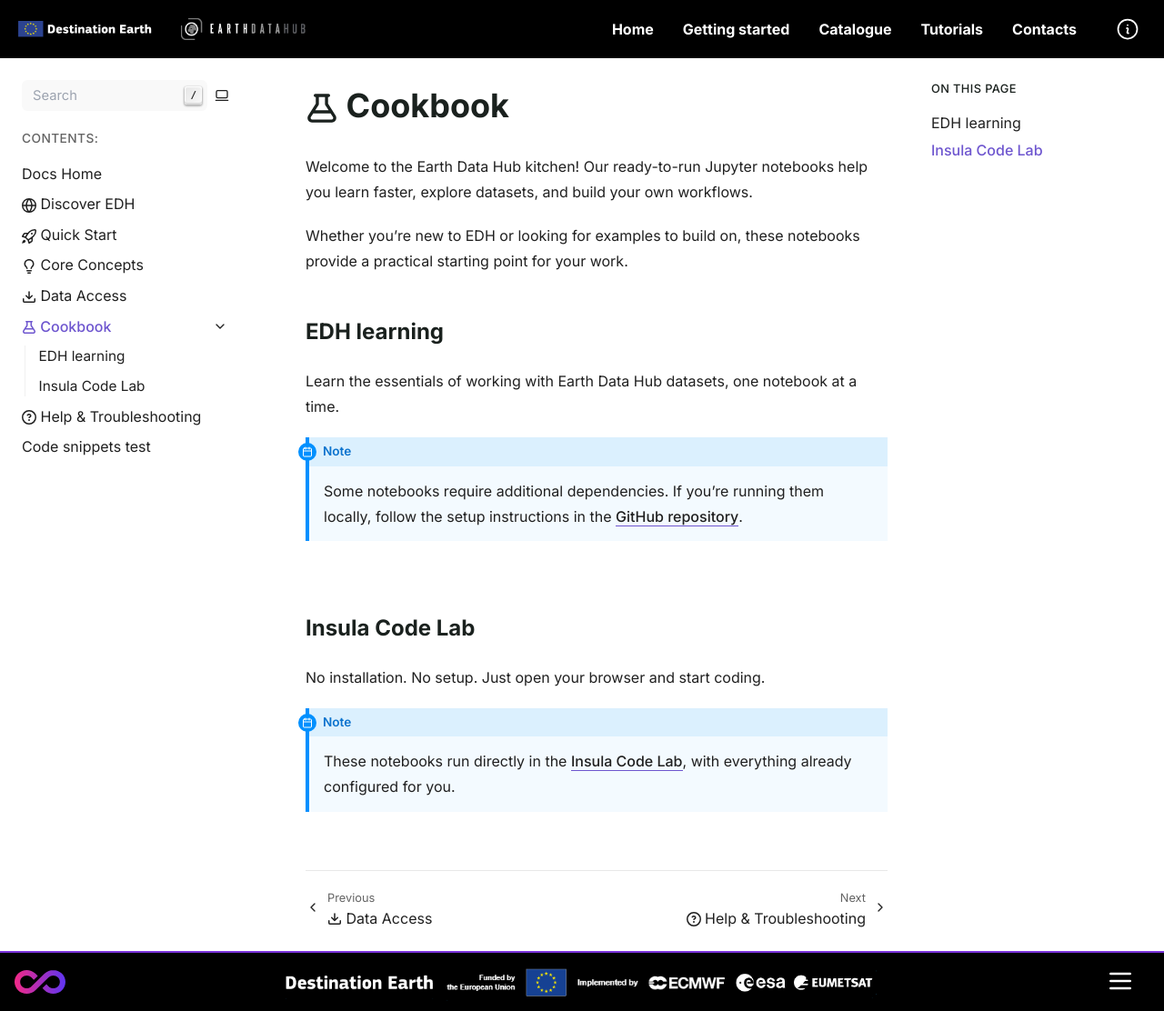
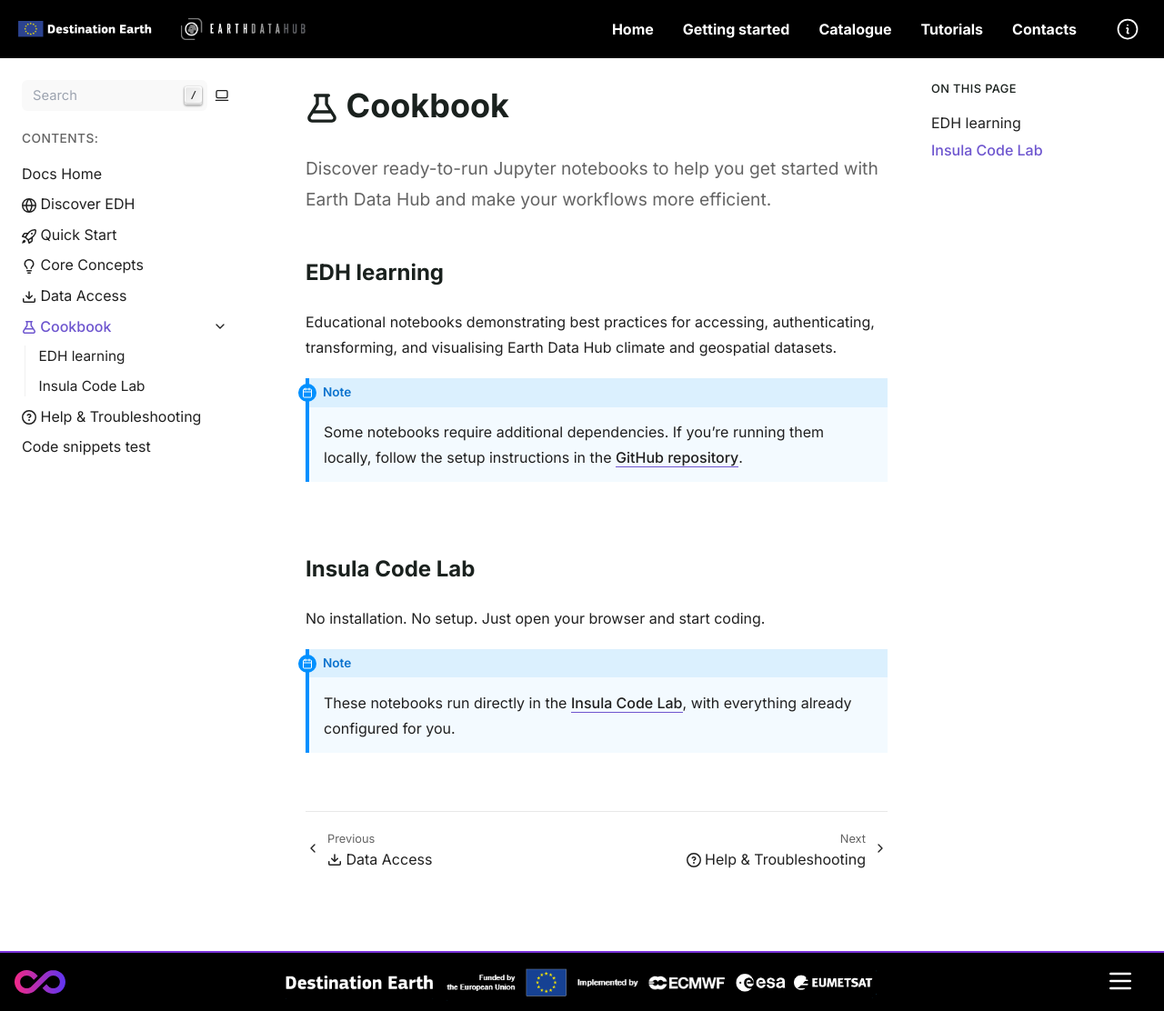
Before and after one commit to bopen/edh-docs, a Sphinx documentation site: the page built from source/cookbook.md, in a window 1280 px wide and 1112 px high. Shown: the whole window at 91% size. Built offline with Sphinx 7.4.7, drawn with Linux system fonts in a browser that asks for light colours; some of the changed lines change nothing that is shown.

Commit message:
add headers

````diff
--- a/source/conf.py
+++ b/source/conf.py
@@ -60,6 +60,26 @@
 }
 nbsphinx_execute = "never"
 nbsphinx_codecell_lexer = "ipython3"
+nbsphinx_prolog = r"""
+{% set doc = env.docname %}
+
+{% if doc.startswith('_collections/edh-learning') %}
+
+.. note::
+   To run this notebook locally, follow the setup instructions in the `GitHub repository <https://github.com/bopen/edh-learning>`_.
+
+----
+
+{% elif doc.startswith('_collections/insula-notebooks') %}
+
+.. tip::
+   Run this notebook directly in the `Insula Code Lab <https://code.insula.destine.eu/>`_.
+   Everything is already configured for you.
+
+----
+
+{% endif %}
+"""
 
 # -- Options for HTML output -------------------------------------------------
 # https://www.sphinx-doc.org/en/master/usage/configuration.html#options-for-html-output
--- a/source/cookbook.md
+++ b/source/cookbook.md
@@ -4,13 +4,12 @@
 
 # {octicon}`beaker` Cookbook
 
-Welcome to the Earth Data Hub kitchen! Our ready-to-run Jupyter notebooks help you learn faster, explore datasets, and build your own workflows.
-
-Whether you're new to EDH or looking for examples to build on, these notebooks provide a practical starting point for your work.
+{ .lead }
+Discover ready-to-run Jupyter notebooks to help you get started with Earth Data Hub and make your workflows more efficient.
 
 ## EDH learning
 
-Learn the essentials of working with Earth Data Hub datasets, one notebook at a time.
+Educational notebooks demonstrating best practices for accessing, authenticating, transforming, and visualising Earth Data Hub climate and geospatial datasets.
 
 ```{note}
 Some notebooks require additional dependencies. If you're running them locally, follow the setup instructions in the [GitHub repository](https://github.com/bopen/edh-learning).
@@ -19,7 +18,7 @@
 ```{nbgallery}
 ---
 glob:
-caption: Earth Data Hub learning
+caption: EDH learning
 ---
 _collections/edh-learning/notebooks/*
 ```
@@ -29,7 +28,7 @@
 No installation. No setup. Just open your browser and start coding.
 
 ```{note}
-These notebooks run directly in the [Insula Code Lab](https://platform.destine.eu/services/service/insula-code/), with everything already configured for you.
+These notebooks run directly in the [Insula Code Lab](https://code.insula.destine.eu/), with everything already configured for you.
 ```
 
 ```{nbgallery}
````
